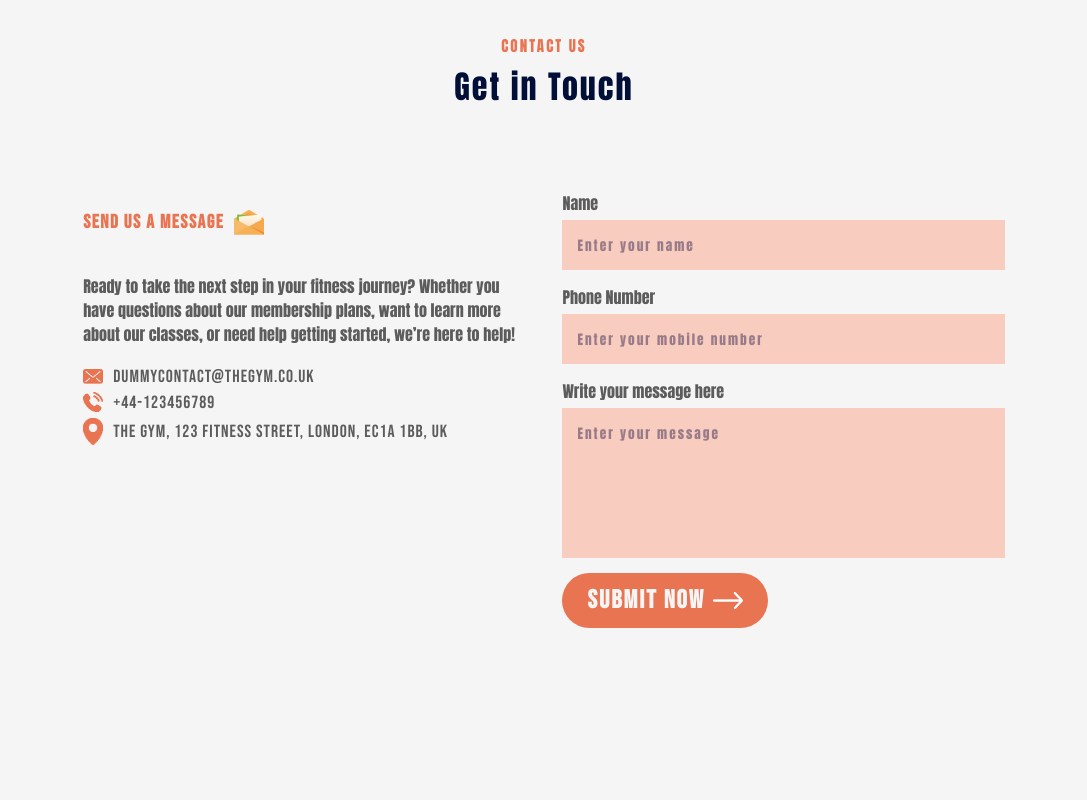
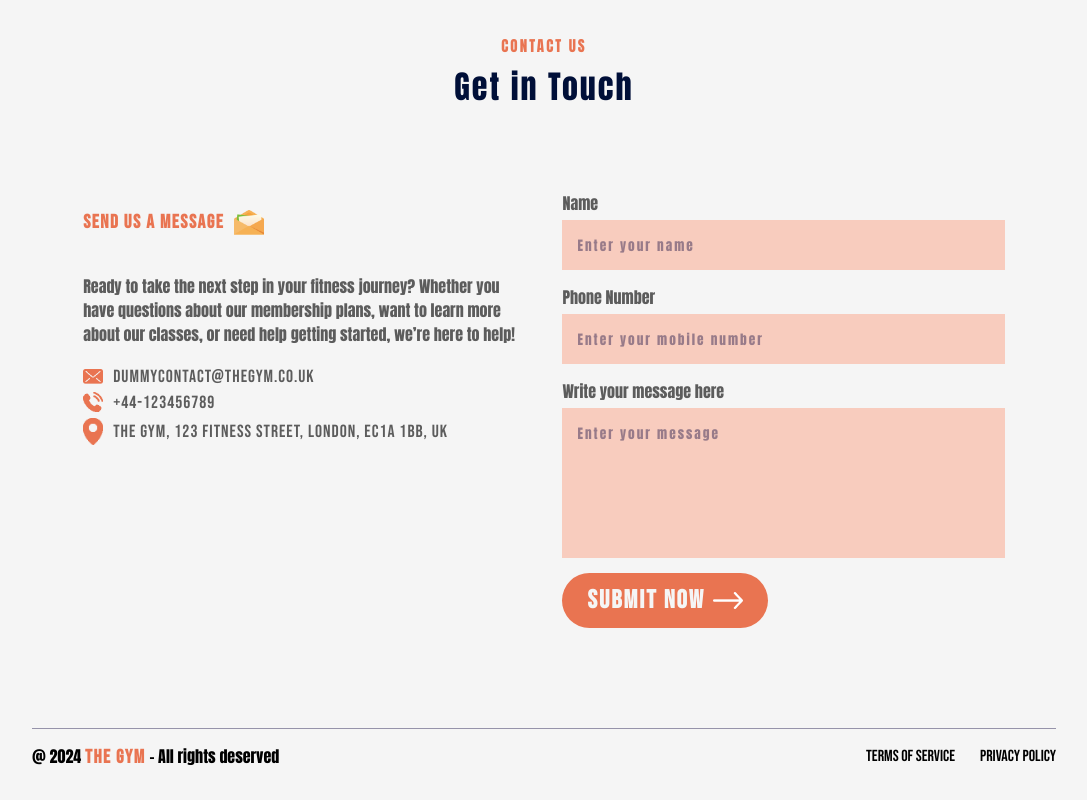
Before and after one commit to SilviaSaverino/Gym-site-react, a React (Vite) app: page / in a window 1280 px wide. Shown: the part 3221-4021 px from the top of the page, without its empty margins (96-1183 px from the left). Before the commit the page ends 3955 px from the top, so only its background shows below. Built offline with nearby package versions, Linux system fonts and the light colour scheme; no server answers.

Commit message:
add and style footer component

```diff
--- a/src/App.jsx
+++ b/src/App.jsx
@@ -7,6 +7,7 @@ import About from './Components/About/About'
 import Showcase from './Components/Showcase/Showcase'
 import Testimonials from './Components/Testimonials/Testimonials'
 import Contact from './Components/Contact us/Contact'
+import Footer from './Components/Footer/Footer'
 
 
 const App = () => {
@@ -36,6 +37,7 @@ const App = () => {
           title="Get in Touch"
         />
         <Contact />
+        <Footer />
       </div>
 
     </div>
--- a/src/Components/Contact us/Contact.jsx
+++ b/src/Components/Contact us/Contact.jsx
@@ -26,7 +26,7 @@ const Contact = () => {
         const data = await response.json();
 
         if (data.success) {
-            setResult("Form Submitted Successfully");
+            setResult("Message sent Successfully");
             event.target.reset();
         } else {
             console.log("Form error", data);
--- /dev/null
+++ b/src/Components/Footer/Footer.css
@@ -0,0 +1,12 @@
+.footer {
+    margin: 10px auto;
+    display: flex;
+    align-items: center;
+    justify-content: space-between;
+    border-top: 1px solid rgba(8, 0, 58, 0.4);
+    padding: 15px 0;
+}
+
+.footer li {
+    font-size: 1rem;
+}
--- /dev/null
+++ b/src/Components/Footer/Footer.jsx
@@ -0,0 +1,16 @@
+import React from 'react'
+import './Footer.css'
+
+const Footer = () => {
+  return (
+    <div className="footer">
+        <p>@ 2024 <span>THE GYM</span> - All rights deserved</p>
+        <ul>
+            <li>Terms of Service</li>
+            <li>Privacy policy</li>
+        </ul>
+    </div>
+  )
+}
+
+export default Footer
```
